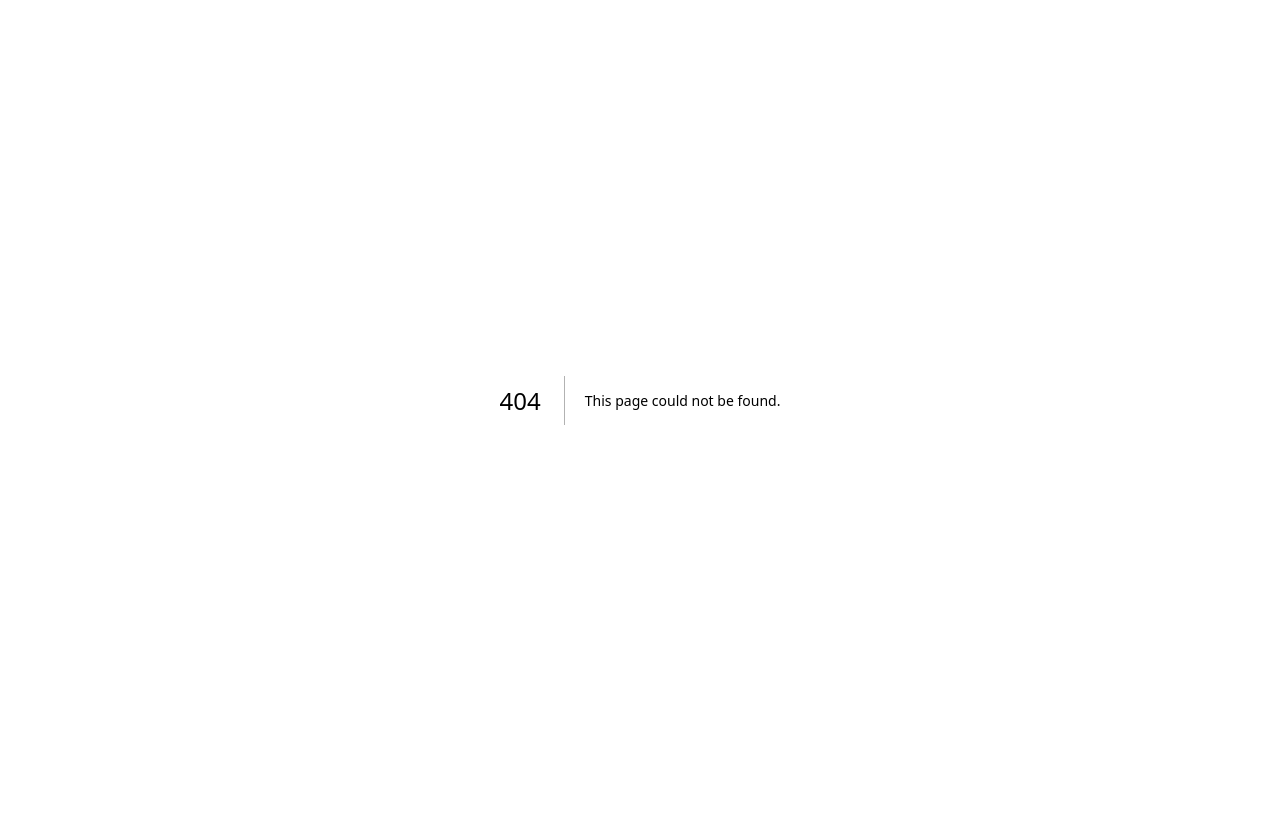
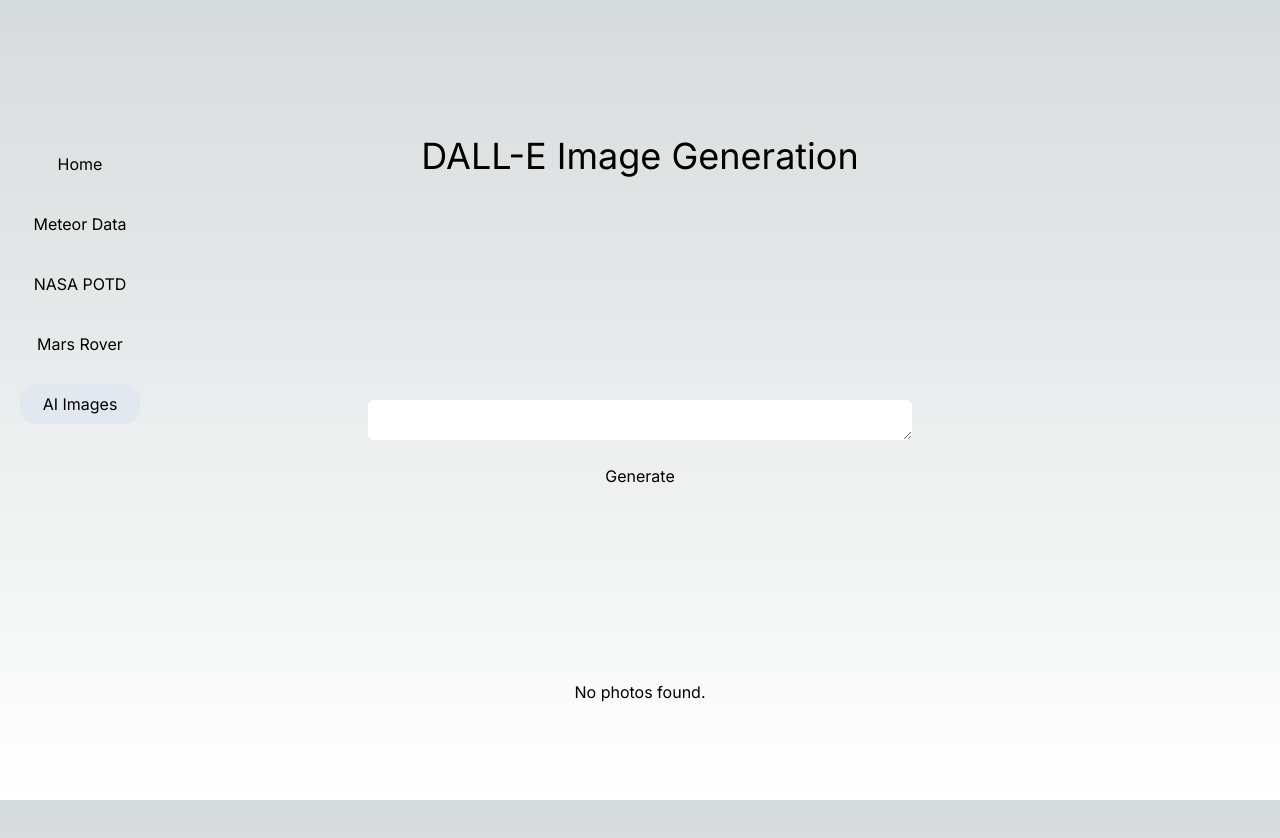
Before and after one commit to MattBurseth1221/next-app-playground, a Next.js app: page /ai-images in a window 1280 px wide. Before the commit this address had no page. Shown: the top 838 px of the page. Before the commit the page ends 800 px from the top, so only its background shows below. Built offline with nearby package versions, Linux system fonts and the light colour scheme.

Commit message:
Important changes
began implementing image caching (storing generated photos in localstorage) which worked, but image url expires after one hour so I need to either store the image itself in Base64 format, or begin using sessionStorage and deleting the key value pairs after one hour

```diff
--- /dev/null
+++ b/app/ai-images/page.tsx
@@ -0,0 +1,125 @@
+"use client";
+
+import { useEffect, useRef, useState } from "react";
+import MainNav from "../ui/MainNav";
+import PageTitle from "../ui/PageTitle";
+
+type PhotoItem = {
+  prompt: string;
+  photoURL: string;
+};
+
+export default function MarsRover() {
+  const [generatedPhoto, setGeneratedPhoto] = useState("");
+  const [inputValue, setInputValue] = useState("");
+  const [isLoading, setIsLoading] = useState<Boolean>(false);
+  const [photoCount, setPhotoCount] = useState(1);
+  const [generatedPhotos, setGeneratedPhotos] = useState<Array<PhotoItem>>([]);
+
+  const activeTab = useRef("AI Images");
+
+  useEffect(() => {
+    setGeneratedPhotos(getPreviousPhotos());
+  }, []);
+
+  function getPreviousPhotos(): Array<PhotoItem> {
+    let count = 1;
+    let photoList = [];
+
+    while (localStorage.getItem(`dall-e-3-photo-${count}`)) {
+      let photoJson = JSON.parse(
+        localStorage.getItem(`dall-e-3-photo-${count}`)!
+      );
+
+      photoList.push({
+        prompt: photoJson.prompt,
+        photoURL: photoJson.photo_url,
+      });
+
+      count++;
+    }
+
+    console.log(photoList);
+    setPhotoCount(count);
+    return photoList.reverse();
+  }
+
+  async function logFetch() {
+    setIsLoading(true);
+
+    const response = await fetch("../api/openai-api", {
+      method: "POST",
+      headers: {
+        "Content-Type": "application/json",
+      },
+      body: JSON.stringify({
+        userPrompt: inputValue,
+      }),
+    }).then((res) => res.json());
+
+    if (response.status === 405) {
+      alert("Server error...");
+      return;
+    } else if (response.status === 401) {
+      alert("Enter a longer prompt...");
+      return;
+    }
+
+    setGeneratedPhoto(response.data[0].url);
+    localStorage.setItem(
+      `dall-e-3-photo-${photoCount}`,
+      JSON.stringify({
+        prompt: inputValue,
+        photo_url: response.data[0].url,
+        revised_prompt: response.data[0].revised_prompt,
+      })
+    );
+
+    setInputValue("");
+    setGeneratedPhotos([...generatedPhotos, {prompt: inputValue, photoURL: response.data[0].url}]);
+    setPhotoCount(photoCount + 1);
+    setIsLoading(false);
+  }
+
+  return (
+    <main className="flex min-h-screen flex-col items-center justify-between p-24 relative">
+      <MainNav active={activeTab.current} />
+
+      <PageTitle title="DALL-E Image Generation" />
+
+      <div className="flex flex-col items-center gap-4 w-[50%]">
+        <textarea
+          value={inputValue}
+          onChange={(e) => setInputValue(e.target.value)}
+          className="text-black w-[100%] rounded-md h-10 p-2"
+        ></textarea>
+        <button
+          className="py-2 px-4 rounded-xl z-30 transition hover:bg-slate-500 duration-300"
+          onClick={logFetch}
+        >
+          Generate
+        </button>
+      </div>
+
+      {isLoading ? (
+        <div>Loading photo...</div>
+      ) : generatedPhotos.length === 0 ? (
+        <div>No photos found.</div>
+      ) : (
+        <div className="flex flex-col items-center">
+          {generatedPhotos.map((photo, index) => {
+            return (
+            <div key={index} className="flex flex-col items-center m-12 border-white border-2 w-[50%] text-center">
+            <img
+              src={photo.photoURL}
+              alt="Generated photo"
+              className="object-contain border-b-2 border-white"
+            />
+            <h1 className="p-6">{photo.prompt}"</h1>
+          </div>)
+          })}
+        </div>
+      )}
+    </main>
+  );
+}
--- a/app/mars-rover/page.tsx
+++ /dev/null
@@ -1,60 +0,0 @@
-"use client";
-
-import { useRef, useState } from "react";
-import MainNav from "../ui/MainNav";
-import PageTitle from "../ui/PageTitle";
-
-export default function MarsRover() {
-  const [generatedPhoto, setGeneratedPhoto] = useState("");
-  const [inputValue, setInputValue] = useState("");
-  const [isLoading, setIsLoading] = useState(false);
-  const [photoCount, setPhotoCount] = useState(1);
-  const activeTab = useRef("Mars Rover");
-
-  async function logFetch() {
-    setIsLoading(true);
-
-    const response = await fetch("../api/openai-api", {
-      method: "POST",
-      headers: {
-        "Content-Type": "application/json",
-      },
-      body: JSON.stringify({
-        userPrompt: inputValue,
-      })
-    })
-      .then((res) => res.json());
-
-    if (response.status === 405) {
-      alert('Server error...');
-      return;
-    } else if (response.status === 401) {
-      alert('Enter a longer prompt...');
-      return;
-    }
-
-    setGeneratedPhoto(response.data[0].url);
-    localStorage.setItem(`dall-e-3-photo-${photoCount}`, JSON.stringify({
-      prompt: inputValue,
-      photo_url: response.data[0].url,
-    }));
-
-    setPhotoCount(photoCount + 1);
-    setIsLoading(false);
-  }
-
-  return (
-    <main className="flex min-h-screen flex-col items-center justify-between p-24 relative">
-      <MainNav active={activeTab.current} />
-
-      <PageTitle title="Perserverance Hub" />
-
-      <input value={inputValue} onChange={e => setInputValue(e.target.value)} className="text-black"/>
-      <button className="w-40 h-40 bg-blue-300 z-30" onClick={logFetch}>Generate</button>
-      {isLoading ? <div>Loading photo...</div>
-      : (<div>
-          <img src={generatedPhoto} alt="Generated photo" className="w-[1024] h-[1024]" />
-        </div>)}
-    </main>
-  );
-}
--- a/app/meteor-data/page.tsx
+++ b/app/meteor-data/page.tsx
@@ -17,6 +17,11 @@
   useEffect(() => {
     async function getMeteorData() {
       setIsLoading(true);
+
+      if (localStorage.getItem('meteor-data')) {
+        console.log(JSON.parse(localStorage.getItem('meteor-data')!));
+        return;
+      }
 
       const response = await fetch(
         "https://data.nasa.gov/api/views/gh4g-9sfh/rows.json"
--- a/app/page.tsx
+++ b/app/page.tsx
@@ -7,8 +7,8 @@
   return (
     <>
       <img src={orionEarthImage.src} alt="Orion and Earth Image" className="absolute"/>
-      <main className="flex min-h-screen flex-col items-center p-0">
-        <MainNav active={""} />
+      <main className="flex min-h-screen flex-col items-center p-12">
+        <MainNav active={"Home"} />
 
         <PageTitle title="Space Stuff"/>
       </main>
--- a/app/ui/MainNav.tsx
+++ b/app/ui/MainNav.tsx
@@ -12,9 +12,11 @@
     <>
       <nav className="w-40 min-h-screen absolute left-0 px-5 border-r-white-200 border-opacity-50 mt-12">
         <ul>
+          <NavItem linkRedirect="/" itemName="Home" active={active === "Home"} />
           <NavItem linkRedirect="/meteor-data" itemName="Meteor Data" active={active === "Meteor Data"}/>
           <NavItem linkRedirect="/nasa-potd" itemName="NASA POTD" active={active === "NASA POTD"} />
           <NavItem linkRedirect="/mars-rover" itemName="Mars Rover" active={active === "Mars Rover"} />
+          <NavItem linkRedirect="/ai-images" itemName="AI Images" active={active === "AI Images"} />
         </ul>
       </nav>
     </>
--- a/app/ui/PageTitle.tsx
+++ b/app/ui/PageTitle.tsx
@@ -5,5 +5,5 @@
 }
 
 export default function PageTitle({title}: Props) {
-    return <h2 className="text-4xl mb-10 border-b-[1px] z-10 mt-10">{title}</h2>;
+    return <h2 className="text-4xl mb-10 z-10 mt-10">{title}</h2>;
 }
```
